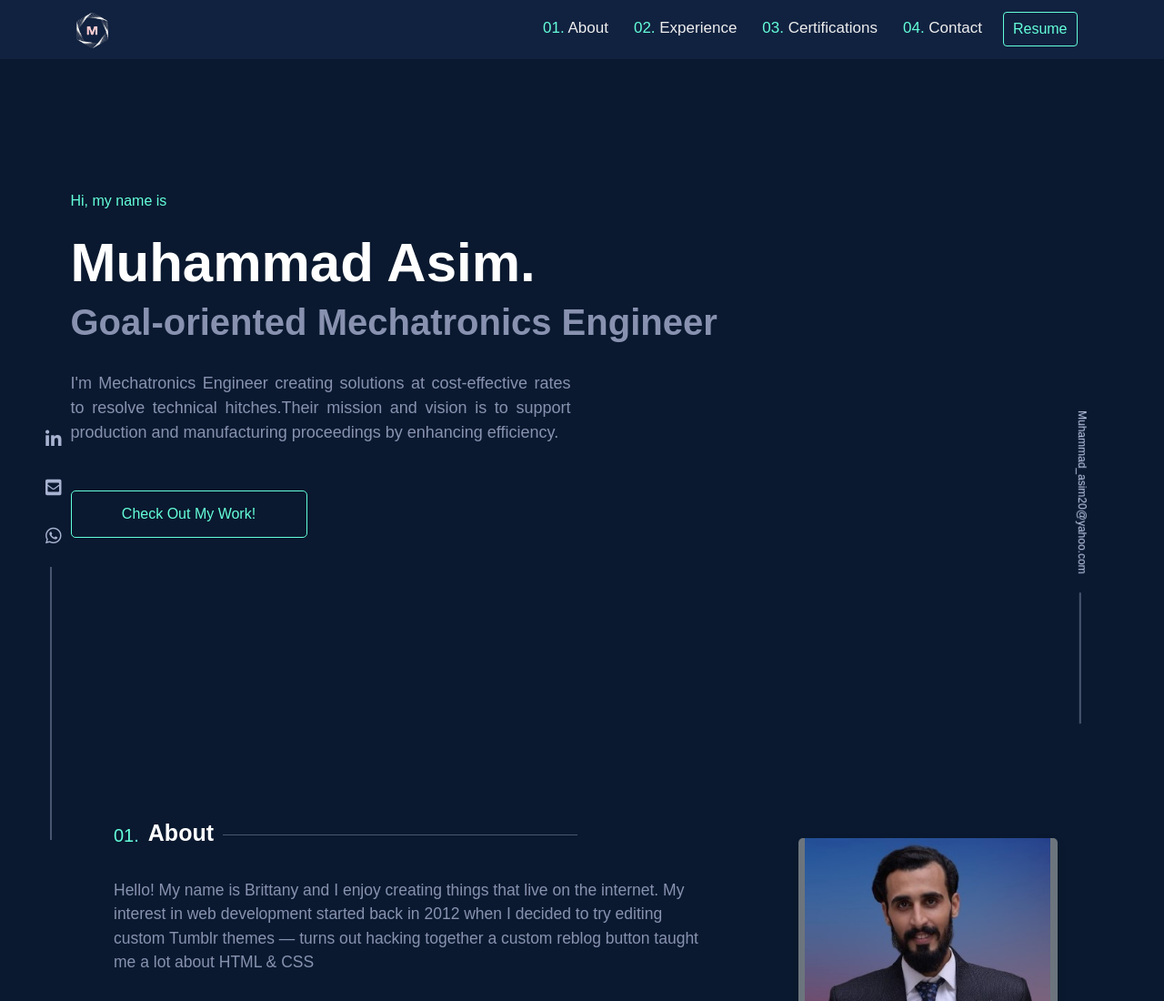
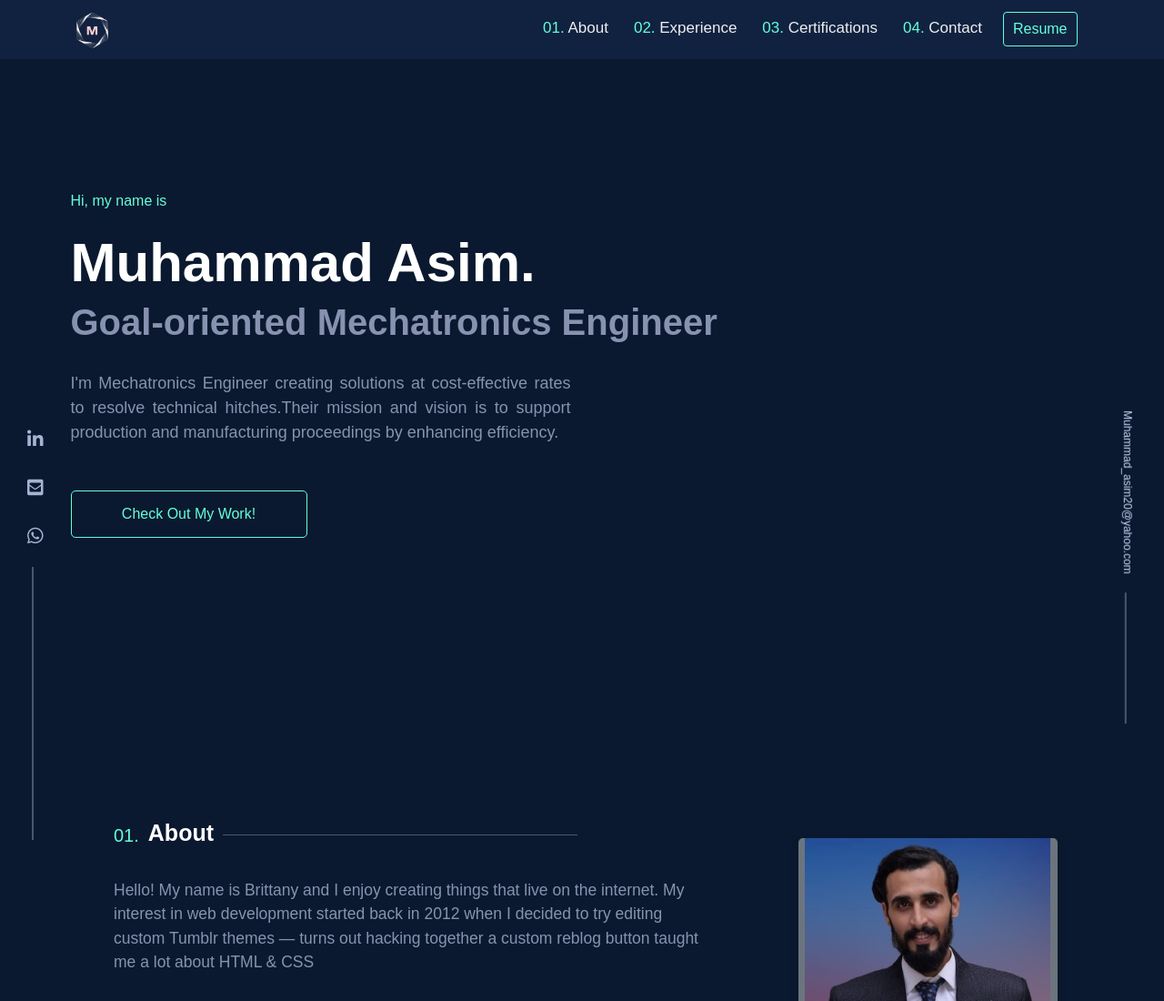
Before and after one commit to Hakimullah92/ASIM_PORTFOLIO, a plain HTML site: page index.html in a window 1280 px wide. Shown: the top 1100 px of the page at 91% size. Drawn offline with nearby package versions, Linux system fonts and the light colour scheme.

Commit message:
Updation in index,html,index.css and index.js

```diff
--- a/index.css
+++ b/index.css
@@ -39,7 +39,7 @@ body{
     font-size: 1.2rem;
     position: fixed;
     bottom: 25rem;
-    right:0;
+    right:-5rem;
     transform: rotate(90deg);
     transition: all 0.23s ease-in-out;
 
@@ -62,7 +62,7 @@ bottom: 6px;
 .social-links{
     position: fixed;
     bottom: 20rem;
-    left: 5rem;
+    left: 3rem;
     display: flex;
     flex-direction: column;
     gap: 3.2rem;
@@ -266,6 +266,7 @@ body main.active{
     background:var(--dark-slate);
     border-left: 3px solid var(--green);
     border-radius: 3px;
+    transition: all 0.23s ease-in-out ;
 }
 .experience .experience-content .actual-content{
     display: none;
--- a/index.html
+++ b/index.html
@@ -19,11 +19,13 @@
   </head>
   <body id="body">
 
- <a href="mailto:muhammad_asim20@yahoo.com" class="email-link">Muhammad_asim20@yahoo.com</a>
- <div class="social-links">
-  <a href="https://www.linkedin.com/in/muhammad-asim-36865375/" target="_blank"><i class="fab fa-linkedin-in"></i></a>
-  <a href="mailto:muhammad_asim20@yahoo.com" target="_blank"><i class="fas fa-envelope-square"></i></a>
-  <a href=" https://wa.me/03452556967"><i class="fab fa-whatsapp"></i></a>
+ <a href="mailto:muhammad_asim20@yahoo.com" class="email-link  d-none d-md-block ">Muhammad_asim20@yahoo.com</a>
+ <div class="d-none d-md-block">
+  <div class="social-links">
+    <a href="https://www.linkedin.com/in/muhammad-asim-36865375/" target="_blank"><i class="fab fa-linkedin-in"></i></a>
+    <a href="mailto:muhammad_asim20@yahoo.com" target="_blank"><i class="fas fa-envelope-square"></i></a>
+    <a href=" https://wa.me/03452556967"><i class="fab fa-whatsapp"></i></a>
+   </div>
  </div>
 
     <!-- ///// Header Start//// -->
--- a/index.js
+++ b/index.js
@@ -10,8 +10,11 @@ console.log(navlinks);
 navlinks.forEach((item)=>{
 
   item.addEventListener('click',()=>{
+    navbarlist.classList.remove("active");
+    main.classList.remove("active");
      navlinks.forEach((nav)=>{
       nav.classList.remove("active");
+
      });
      item.classList.add('active');
   });
```
